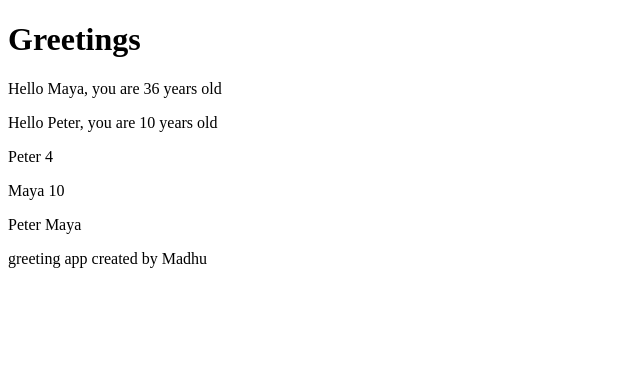
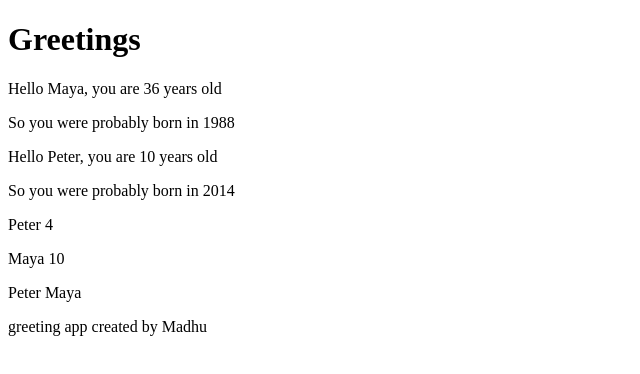
Before and after one commit to Madhusmitamis/01-part1-react, a React (Vite) app: page / in a window 1280 px wide. Shown: the top 374 px of the page, without its empty margins (0-640 px from the left). Built offline with nearby package versions, Linux system fonts and the light colour scheme.

Commit message:
component helper function added.

```diff
--- a/src/App.jsx
+++ b/src/App.jsx
@@ -1,11 +1,14 @@
 const Hello = (props) => {
-
-  console.log(props)
+  const bornYear = () => {
+    const yearNow = new Date().getFullYear()
+    return yearNow - props.age
+  }
   return (
     <div>
       <p>
       Hello {props.name}, you are {props.age} years old
       </p>
+      <p>So you were probably born in {bornYear()}</p>
     </div>
   )
 }
```
